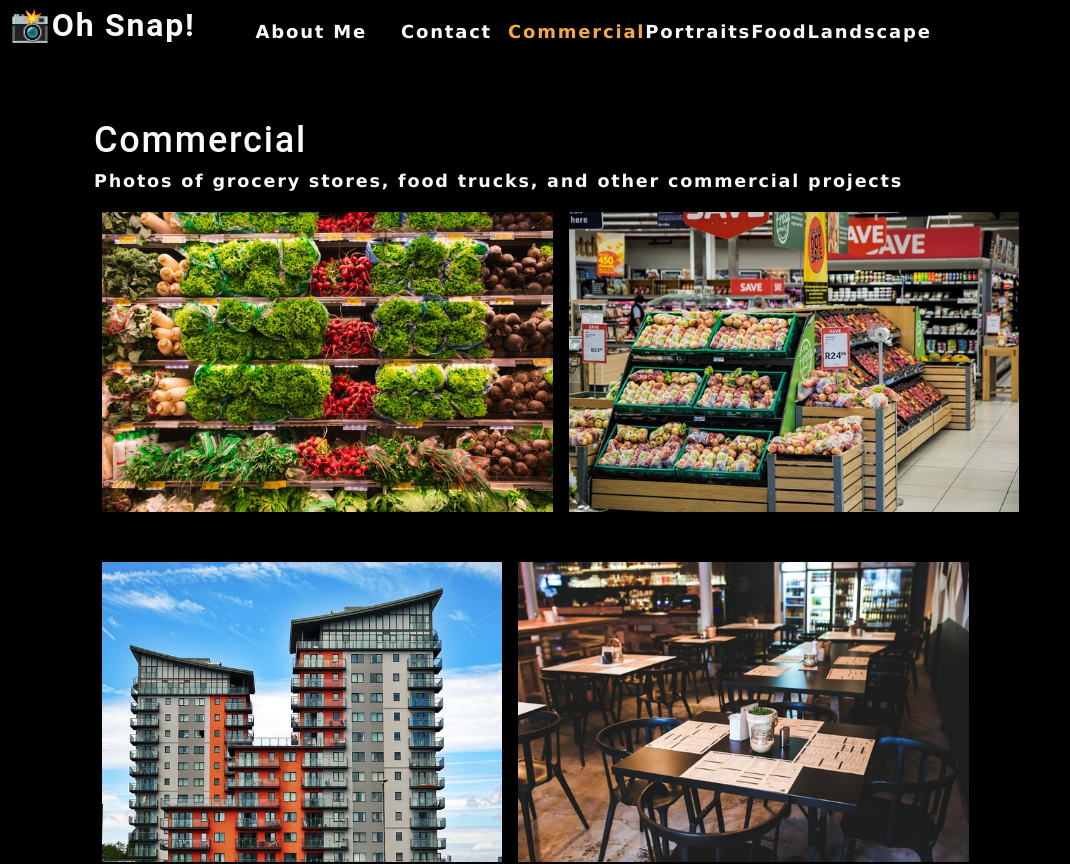
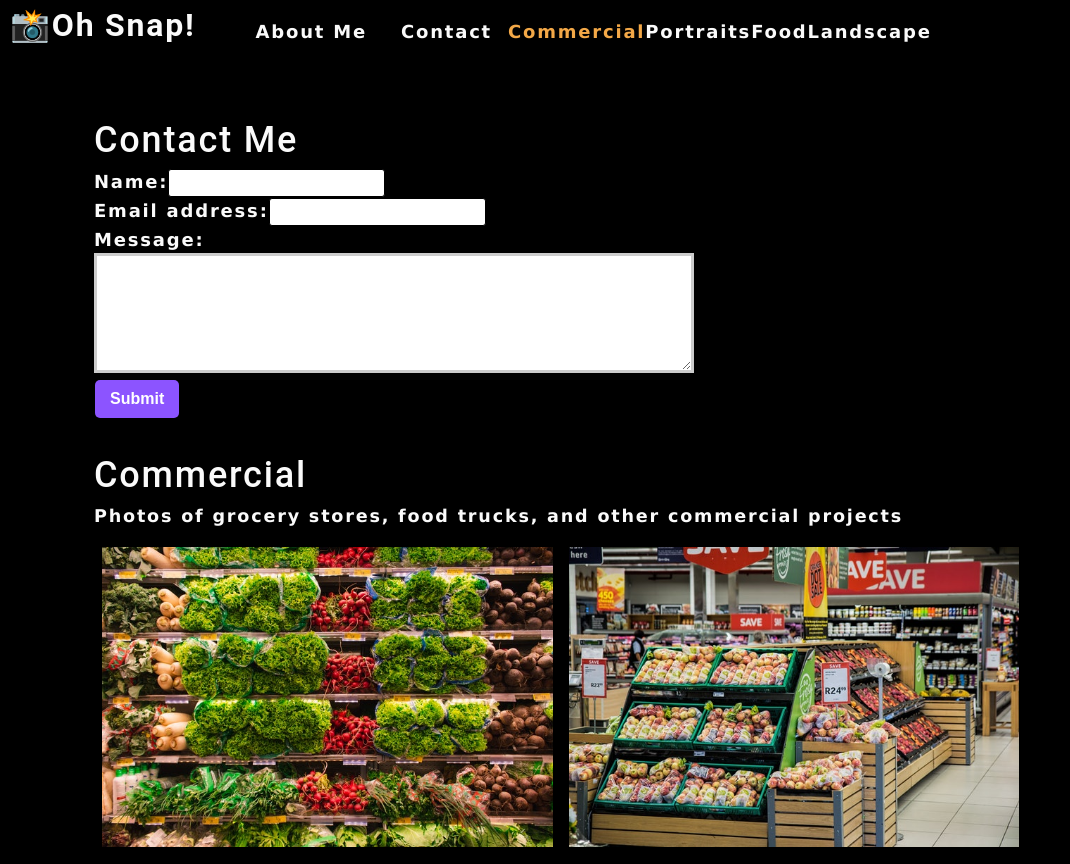
Before and after one commit to eeleelksm/photo-port-react, a React (Create React App) app: page / in a window 1280 px wide. Shown: the top 864 px of the page, without its empty margins (0-1070 px from the left). Built offline with nearby package versions, Linux system fonts and the light colour scheme.

Commit message:
handle change and handle submit

```diff
--- a/src/App.js
+++ b/src/App.js
@@ -2,6 +2,7 @@
 import Nav from "./components/Nav";
 import About from "./components/About";
 import Gallery from "./components/Gallery";
+import ContactForm from "./components/Contact";
 
 function App() {
 
@@ -29,6 +30,7 @@
       ></Nav>
 
       <main>
+        <ContactForm></ContactForm>
         <Gallery currentCategory={currentCategory}></Gallery>
         <About></About>
         </main>
--- a/src/components/Contact/index.js
+++ b/src/components/Contact/index.js
@@ -1,21 +1,33 @@
-import React from "react";
+import React, { useState } from "react";
 
 function ContactForm() {
+  const [ formState, setFormState ] = useState({ name: "", email: "", message:"" });
+  const { name, email, message } = formState;
+
+  function handleChange(e) {
+    setFormState({...formState, [e.target.name]: e.target.value })
+  }
+
+  function handleSubmit(e) {
+    e.preventDefaault();
+    console.log(formState);
+  }
+
   return (
     <section>
       <h1>Contact Me</h1>
-      <form id="contact-form">
+      <form id="contact-form" onSubmit={handleSubmit}>
         <div>
           <label htmlFor="name">Name:</label>
-          <input type="text" name="name" />
+          <input type="text" name="name"  defaultValue={name} onChange={handleChange} />
         </div>
         <div>
           <label htmlFor="email">Email address:</label>
-          <input type="email" name="email" />
+          <input type="email" name="email" defaultValue={email} onChange={handleChange}/>
         </div>
         <div>
           <label htmlFor="message">Message:</label>
-          <textarea name="message" rows="5" />
+          <textarea name="message" rows="5" defaultValue={message} onChange={handleChange}/>
         </div>
         <button type="submit">Submit</button>
       </form>
```
